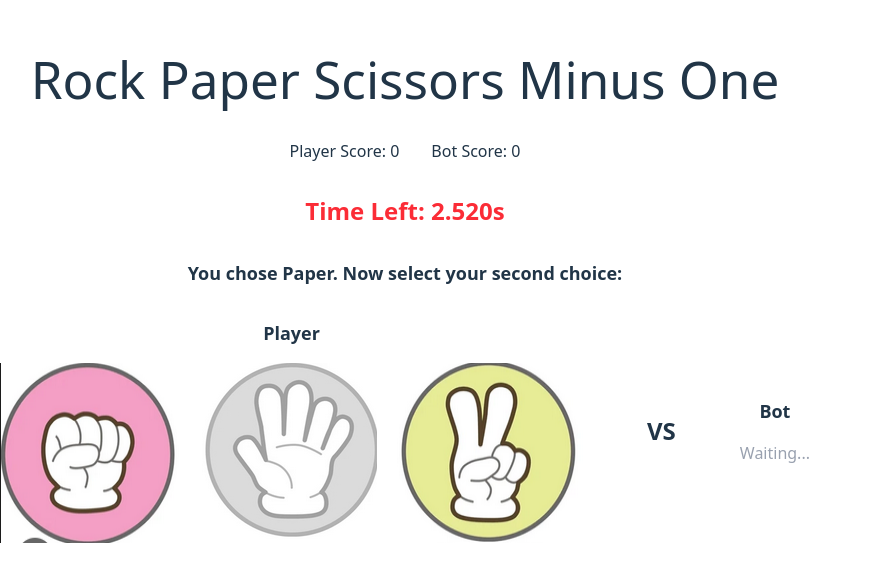
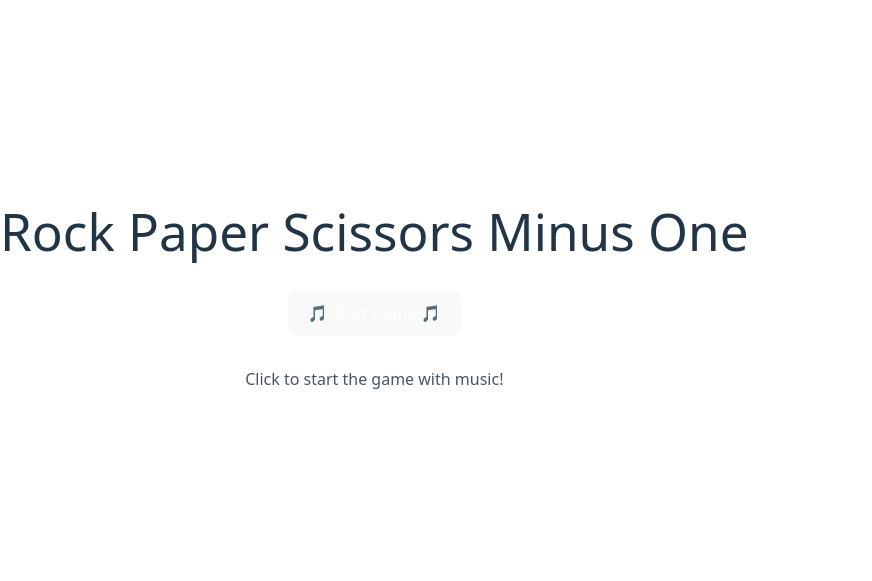
Before and after one commit to xiangchen99/Rock-Paper-Scissors-Minus-One, a React (Vite) app in the folder rps/: page / in a window 1280 px wide. Shown: the part 103-684 px from the top of the page, without its empty margins (0-872 px from the left). Built offline with nearby package versions, Linux system fonts and the light colour scheme.

Commit message:
fixed no audio issue

```diff
--- a/rps/src/App.tsx
+++ b/rps/src/App.tsx
@@ -72,18 +72,43 @@ function App() {
   const [botFinalChoice, setBotFinalChoice] = useState<string | null>(null);
   const [timeLeft, setTimeLeft] = useState<number>(4000); // Start with 4 seconds in milliseconds
   const [timerActive, setTimerActive] = useState<boolean>(true);
+  const [gameStarted, setGameStarted] = useState(false);
+
   const audioRef = useRef<HTMLAudioElement>(null);
 
   // Music effect - start playing when component mounts
-  useEffect(() => {
+const startGame = () => {
+  setGameStarted(true);
+
+  // Use setTimeout to ensure the audio element is ready
+  setTimeout(() => {
     if (audioRef.current) {
       audioRef.current.loop = true;
-      audioRef.current.volume = 0.3; // Set volume to 30%
-      audioRef.current.play().catch((error) => {
-        console.log("Auto-play prevented:", error);
-      });
+      audioRef.current.volume = 0.3;
+
+      // Reset the audio to beginning in case it was paused
+      audioRef.current.currentTime = 0;
+
+      const playPromise = audioRef.current.play();
+
+      if (playPromise !== undefined) {
+        playPromise
+          .then(() => {
+            console.log("Music started successfully!");
+          })
+          .catch((error) => {
+            console.log("Failed to start music:", error);
+            // Try alternative approach
+            document.addEventListener('click', () => {
+              if (audioRef.current) {
+                audioRef.current.play();
+              }
+            }, { once: true });
+          });
+      }
     }
-  }, []);
+  }, 100);
+};
 
   // Timer effect
   useEffect(() => {
@@ -199,6 +224,26 @@ function App() {
     const milliseconds = ms % 1000;
     return `${seconds}.${milliseconds.toString().padStart(3, "0")}`;
   };
+
+  if (!gameStarted) {
+    return (
+      <div className="flex flex-col items-center gap-8">
+        <h1>Rock Paper Scissors Minus One</h1>
+        <button
+          onClick={startGame}
+          className="px-8 py-4 bg-blue-500 text-white text-xl font-bold rounded-lg hover:bg-blue-600 transition-colors"
+        >
+          🎵 Start Game 🎵
+        </button>
+        <p className="text-gray-600">Click to start the game with music!</p>
+
+        <audio ref={audioRef} preload="auto">
+          <source src={musicFile} type="audio/mpeg" />
+          Your browser does not support the audio element.
+        </audio>
+      </div>
+    );
+  }
 
   return (
     <>
```
